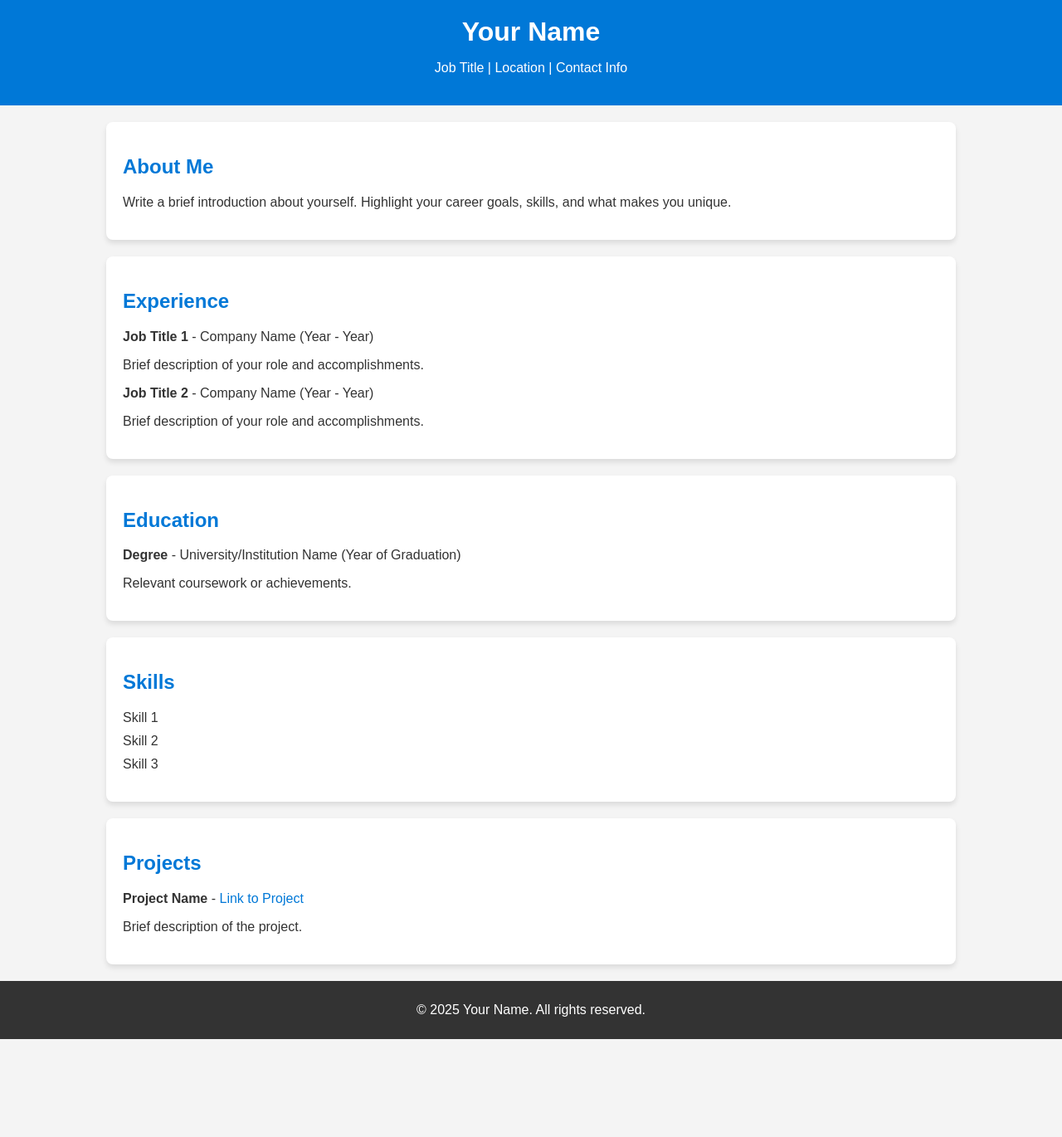
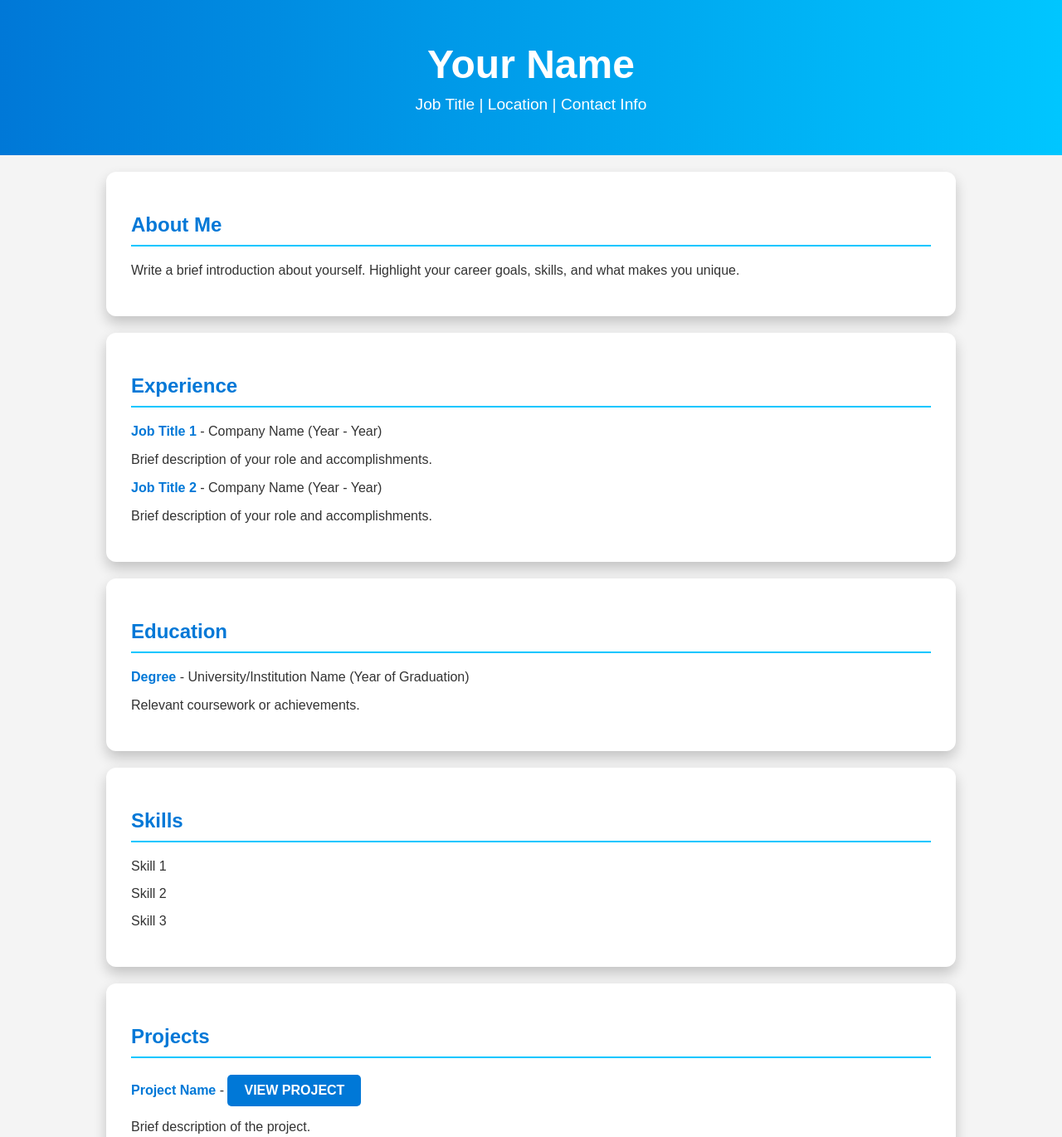
Before and after one commit to MatejSever/MatejSever.github.io, a plain HTML site: page index.html in a window 1280 px wide. Shown: the top 1370 px of the page at 83% size. Before the commit the page ends 1252 px from the top, so only its background shows below. Drawn offline with Linux system fonts and the light colour scheme.

Commit message:
Update index.html

```diff
--- a/index.html
+++ b/index.html
@@ -14,26 +14,35 @@
         }
 
         header {
-            background-color: #0078d7;
+            background: linear-gradient(90deg, #0078d7, #00c6ff);
             color: white;
-            padding: 20px 10%;
+            padding: 50px 10%;
             text-align: center;
         }
 
         header h1 {
             margin: 0;
+            font-size: 3rem;
+        }
+
+        header p {
+            margin: 10px 0 0;
+            font-size: 1.2rem;
         }
 
         section {
             margin: 20px 10%;
             background: white;
-            padding: 20px;
-            border-radius: 8px;
-            box-shadow: 0 4px 6px rgba(0, 0, 0, 0.1);
+            padding: 30px;
+            border-radius: 12px;
+            box-shadow: 0 8px 16px rgba(0, 0, 0, 0.2);
         }
 
         h2 {
             color: #0078d7;
+            border-bottom: 2px solid #00c6ff;
+            padding-bottom: 10px;
+            margin-bottom: 20px;
         }
 
         ul {
@@ -42,15 +51,23 @@
         }
 
         ul li {
-            margin-bottom: 10px;
+            margin-bottom: 15px;
+        }
+
+        ul li strong {
+            color: #0078d7;
         }
 
         footer {
             text-align: center;
-            padding: 10px 0;
-            background: #333;
+            padding: 20px 0;
+            background: #0078d7;
             color: white;
             margin-top: 20px;
+        }
+
+        footer p {
+            margin: 0;
         }
 
         a {
@@ -60,6 +77,22 @@
 
         a:hover {
             text-decoration: underline;
+        }
+
+        .btn {
+            display: inline-block;
+            padding: 10px 20px;
+            background: #0078d7;
+            color: white;
+            text-transform: uppercase;
+            text-decoration: none;
+            border-radius: 5px;
+            font-weight: bold;
+            transition: background 0.3s ease;
+        }
+
+        .btn:hover {
+            background: #005ea6;
         }
     </style>
 </head>
@@ -111,7 +144,7 @@
         <h2>Projects</h2>
         <ul>
             <li>
-                <strong>Project Name</strong> - <a href="https://example.com">Link to Project</a>
+                <strong>Project Name</strong> - <a href="https://example.com" class="btn">View Project</a>
                 <p>Brief description of the project.</p>
             </li>
         </ul>
```
